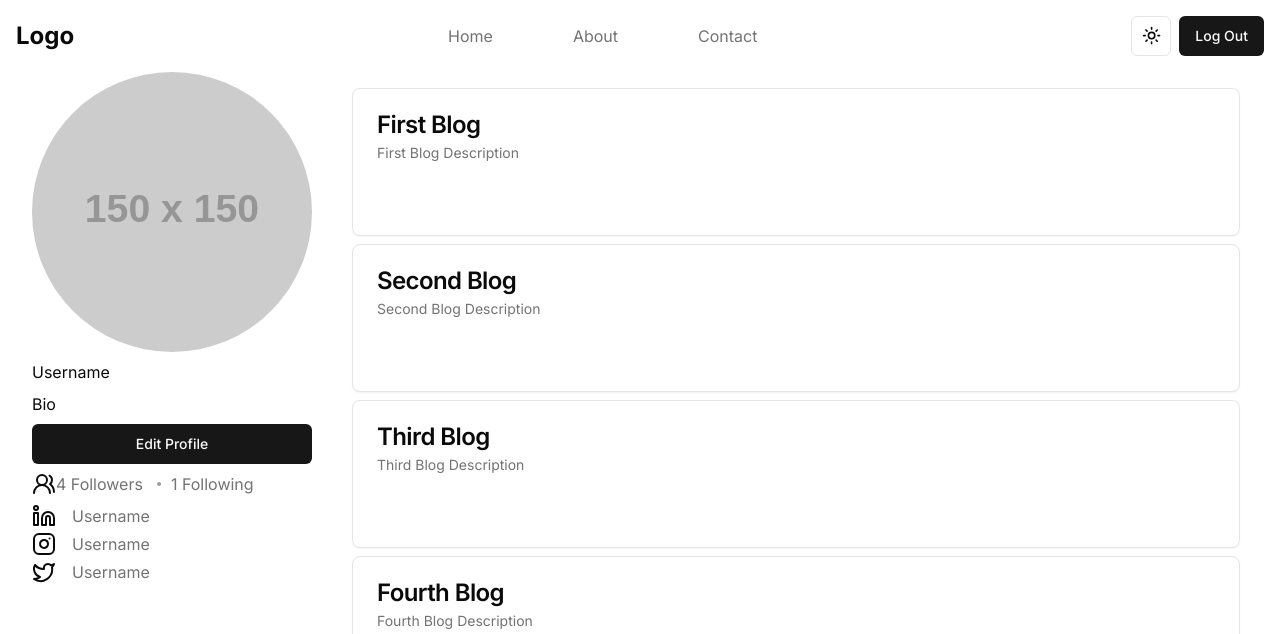
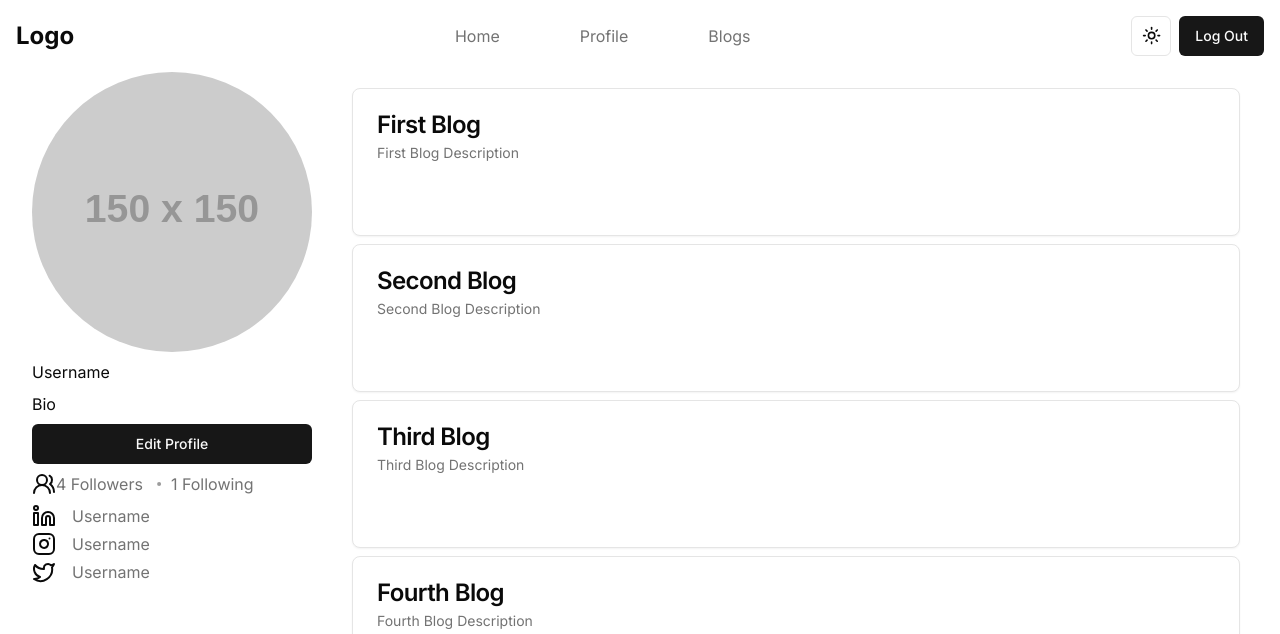
Before and after one commit to Abhinavv81/blog-app, a Next.js app: page /home/profile in a window 1280 px wide. Shown: the top 634 px of the page. Built offline with nearby package versions, Linux system fonts and the light colour scheme.

Commit message:
improved navbar

```diff
--- a/app/(landing)/_components/Navbar.tsx
+++ /dev/null
@@ -1,36 +0,0 @@
-import { ModeToggle } from "@/components/Mode-theme";
-import { Button } from "@/components/ui/button";
-import React from "react";
-
-const Navbar = () => {
-  return (
-    <header className="flex items-center justify-between w-full z-50 ">
-      <div>
-        <h1 className="text-2xl font-bold">Logo</h1>
-      </div>
-      <nav className="hidden md:flex text-muted-foreground ">
-        <ul className="flex gap-20">
-          <li>
-            <a href="#">Home</a>
-          </li>
-          <li>
-            <a href="#">About</a>
-          </li>
-          <li>
-            <a href="#">Contact</a>
-          </li>
-        </ul>
-      </nav>
-      <div className="flex items-center relative gap-2">
-        <div className="relative">
-          {" "}
-          <ModeToggle />
-        </div>
-        <Button variant={"ghost"}>Sign In</Button>
-        <Button>Sign Up</Button>
-      </div>
-    </header>
-  );
-};
-
-export default Navbar;
--- a/app/(landing)/blogs/page.tsx
+++ b/app/(landing)/blogs/page.tsx
@@ -1,5 +1,4 @@
 import React from "react";
-import Navbar from "../_components/Navbar";
 import Footer from "../_components/Footer";
 import CardComponent from "@/components/CardComponent";
 
@@ -58,7 +57,6 @@ const Blogs = () => {
   ];
   return (
     <div>
-      <Navbar />
       <div className="mt-4 mb-4 flex flex-col gap-3 items-center ">
         {sampleArray.map((item, index) => (
           <CardComponent title={item.title} description={item.description} />
--- a/app/(landing)/page.tsx
+++ b/app/(landing)/page.tsx
@@ -1,13 +1,9 @@
-import Image from "next/image";
-import Navbar from "./_components/Navbar";
 import LandingPageText from "./_components/LandingPageText";
-import { ModeToggle } from "@/components/Mode-theme";
 import Footer from "./_components/Footer";
 
 export default function Home() {
   return (
     <>
-      <Navbar />
       <LandingPageText />
       <Footer />
     </>
--- a/app/home/_components/Footer.tsx
+++ b/app/home/_components/Footer.tsx
@@ -1,8 +1,6 @@
-import React from "react";
-
 const Footer = () => {
   return (
-    <div className="text-base flex items-center justify-between gap-2 text-muted-foreground">
+    <div className="text-base flex items-center justify-between gap-2 text-muted-foreground py-3">
       <h1 className="">Copyright Year 2024</h1>
       <div className="flex gap-2">
         <h2 className="">Terms Of Service</h2>
--- /dev/null
+++ b/app/home/layout.tsx
@@ -0,0 +1,13 @@
+import React from "react";
+import Footer from "./_components/Footer";
+
+const layout = ({ children }: { children: React.ReactNode }) => {
+  return (
+    <div>
+      {children}
+      <Footer />
+    </div>
+  );
+};
+
+export default layout;
--- a/app/home/page.tsx
+++ b/app/home/page.tsx
@@ -1,19 +1,15 @@
 import { Plus } from "lucide-react";
-import Footer from "./_components/Footer";
-import Navbar from "./_components/Navbar";
 import Blog from "./_components/NewBlog";
 
 export default function Home() {
   return (
     <div>
-      <Navbar />
       <div>
         <Blog />
       </div>
       <div className="bottom-12 right-7  fixed bg-muted-foreground/20 p-3 rounded-lg ">
         <Plus />
       </div>
-      <Footer />
     </div>
   );
 }
--- a/app/home/profile/_components/profile.tsx
+++ /dev/null
@@ -1,108 +0,0 @@
-import { Button } from "@/components/ui/button";
-import { Dot, Instagram, Linkedin, Twitter, UsersRound } from "lucide-react";
-import React from "react";
-import CardComponent from "@/components/CardComponent";
-
-const Profile = () => {
-  const sampleArray = [
-    {
-      title: "First Blog",
-      description: "First Blog Description",
-      date: "Blog Date 1",
-    },
-    {
-      title: "Second Blog",
-      description: "Second Blog Description",
-      date: "Blog Date 2",
-    },
-    {
-      title: "Third Blog",
-      description: "Third Blog Description",
-      date: "Blog Date 3",
-    },
-    {
-      title: "Fourth Blog",
-      description: "Fourth Blog Description",
-      date: "Blog Date 4",
-    },
-    {
-      title: "Fifth Blog",
-      description: "Fifth Blog Description",
-      date: "Blog Date 5",
-    },
-    {
-      title: "Sixth Blog",
-      description: "Sixth Blog Description",
-      date: "Blog Date 6",
-    },
-    {
-      title: "Seventh Blog",
-      description: "Seventh Blog Description",
-      date: "Blog Date 7",
-    },
-    {
-      title: "Eighth Blog",
-      description: "Eighth Blog Description",
-      date: "Blog Date 8",
-    },
-    {
-      title: "Ninth Blog",
-      description: "Ninth Blog Description",
-      date: "Blog Date 9",
-    },
-    {
-      title: "Tenth Blog",
-      description: "Tenth Blog Description",
-      date: "Blog Date 10",
-    },
-  ];
-  return (
-    <div className="flex w-full min-h-screen">
-      <div className="w-full md:w-1/4">
-        <div className="m-4 flex flex-col gap-2">
-          <img
-            className="rounded-full overflow-hidden w-[20rem]"
-            src="https://via.placeholder.com/150"
-            alt="profile"
-          />
-          <div className="text-left">Username</div>
-          <div className="text-justify">Bio</div>
-          <Button>Edit Profile</Button>
-          <div className="flex gap-1">
-            <div className="flex gap-0.25">
-              <UsersRound />
-              <div className="text-muted-foreground">4 Followers</div>
-            </div>
-            <div className="flex gap-0.25">
-              <Dot className="opacity-40" />
-              <div className="text-muted-foreground">1 Following</div>
-            </div>
-          </div>
-          <div className="flex flex-col gap-1">
-            <div className="flex gap-4 cursor-pointer ">
-              <Linkedin />
-              <div className="text-muted-foreground">Username</div>
-            </div>
-            <div className="flex gap-4 cursor-pointer">
-              <Instagram />
-              <div className="text-muted-foreground">Username</div>
-            </div>
-            <div className="flex gap-4 cursor-pointer">
-              <Twitter />
-              <div className="text-muted-foreground">Username</div>
-            </div>
-          </div>
-        </div>
-      </div>
-      <div className="flex-1">
-        <div className="w-full p-6">
-          {sampleArray.map((item, index) => (
-            <CardComponent title={item.title} description={item.description} />
-          ))}
-        </div>
-      </div>
-    </div>
-  );
-};
-
-export default Profile;
--- a/app/home/profile/page.tsx
+++ b/app/home/profile/page.tsx
@@ -1,13 +1,108 @@
-import Footer from "../_components/Footer";
-import Navbar from "../_components/Navbar";
-import Profile from "./_components/profile";
+import { Button } from "@/components/ui/button";
+import { Dot, Instagram, Linkedin, Twitter, UsersRound } from "lucide-react";
+import React from "react";
+import CardComponent from "@/components/CardComponent";
 
-export default function Page() {
+const Profile = () => {
+  const sampleArray = [
+    {
+      title: "First Blog",
+      description: "First Blog Description",
+      date: "Blog Date 1",
+    },
+    {
+      title: "Second Blog",
+      description: "Second Blog Description",
+      date: "Blog Date 2",
+    },
+    {
+      title: "Third Blog",
+      description: "Third Blog Description",
+      date: "Blog Date 3",
+    },
+    {
+      title: "Fourth Blog",
+      description: "Fourth Blog Description",
+      date: "Blog Date 4",
+    },
+    {
+      title: "Fifth Blog",
+      description: "Fifth Blog Description",
+      date: "Blog Date 5",
+    },
+    {
+      title: "Sixth Blog",
+      description: "Sixth Blog Description",
+      date: "Blog Date 6",
+    },
+    {
+      title: "Seventh Blog",
+      description: "Seventh Blog Description",
+      date: "Blog Date 7",
+    },
+    {
+      title: "Eighth Blog",
+      description: "Eighth Blog Description",
+      date: "Blog Date 8",
+    },
+    {
+      title: "Ninth Blog",
+      description: "Ninth Blog Description",
+      date: "Blog Date 9",
+    },
+    {
+      title: "Tenth Blog",
+      description: "Tenth Blog Description",
+      date: "Blog Date 10",
+    },
+  ];
   return (
-    <div>
-        <Navbar/>
-        <Profile/>
-        <Footer />
+    <div className="flex w-full min-h-screen">
+      <div className="w-full md:w-1/4">
+        <div className="m-4 flex flex-col gap-2">
+          <img
+            className="rounded-full overflow-hidden w-[20rem]"
+            src="https://via.placeholder.com/150"
+            alt="profile"
+          />
+          <div className="text-left">Username</div>
+          <div className="text-justify">Bio</div>
+          <Button>Edit Profile</Button>
+          <div className="flex gap-1">
+            <div className="flex gap-0.25">
+              <UsersRound />
+              <div className="text-muted-foreground">4 Followers</div>
+            </div>
+            <div className="flex gap-0.25">
+              <Dot className="opacity-40" />
+              <div className="text-muted-foreground">1 Following</div>
+            </div>
+          </div>
+          <div className="flex flex-col gap-1">
+            <div className="flex gap-4 cursor-pointer ">
+              <Linkedin />
+              <div className="text-muted-foreground">Username</div>
+            </div>
+            <div className="flex gap-4 cursor-pointer">
+              <Instagram />
+              <div className="text-muted-foreground">Username</div>
+            </div>
+            <div className="flex gap-4 cursor-pointer">
+              <Twitter />
+              <div className="text-muted-foreground">Username</div>
+            </div>
+          </div>
+        </div>
+      </div>
+      <div className="flex-1">
+        <div className="w-full p-6">
+          {sampleArray.map((item, index) => (
+            <CardComponent title={item.title} description={item.description} />
+          ))}
+        </div>
+      </div>
     </div>
   );
-}
+};
+
+export default Profile;
--- a/app/layout.tsx
+++ b/app/layout.tsx
@@ -2,6 +2,7 @@ import type { Metadata } from "next";
 import { Inter } from "next/font/google";
 import "./globals.css";
 import { ThemeProvider } from "@/components/theme-provider";
+import Navbar from "@/components/Navbar";
 
 const inter = Inter({ subsets: ["latin"] });
 
@@ -24,6 +25,7 @@ export default function RootLayout({
           enableSystem
           disableTransitionOnChange
         >
+          <Navbar />
           {children}
         </ThemeProvider>
       </body>
--- a/app/home/_components/Navbar.tsx
+++ b/components/Navbar.tsx
@@ -1,4 +1,5 @@
 import { ModeToggle } from "@/components/Mode-theme";
+import Navlinks from "@/components/Navlinks";
 import { Button } from "@/components/ui/button";
 import React from "react";
 
@@ -9,21 +10,10 @@ const Navbar = () => {
         <h1 className="text-2xl font-bold">Logo</h1>
       </div>
       <nav className="hidden md:flex text-muted-foreground ">
-        <ul className="flex gap-20">
-          <li>
-            <a href="#">Home</a>
-          </li>
-          <li>
-            <a href="#">About</a>
-          </li>
-          <li>
-            <a href="#">Contact</a>
-          </li>
-        </ul>
+        <Navlinks />
       </nav>
       <div className="flex items-center relative gap-2">
         <div className="relative">
-          {" "}
           <ModeToggle />
         </div>
         <Button>Log Out</Button>
--- /dev/null
+++ b/components/Navlinks.tsx
@@ -0,0 +1,13 @@
+import React from "react";
+import Link from "next/link";
+const Navlinks = () => {
+  return (
+    <div className="flex gap-20">
+      <Link href={"/home"}>Home</Link>
+      <Link href={"/home/profile"}>Profile</Link>
+      <Link href={"/blogs"}>Blogs</Link>
+    </div>
+  );
+};
+
+export default Navlinks;
```
